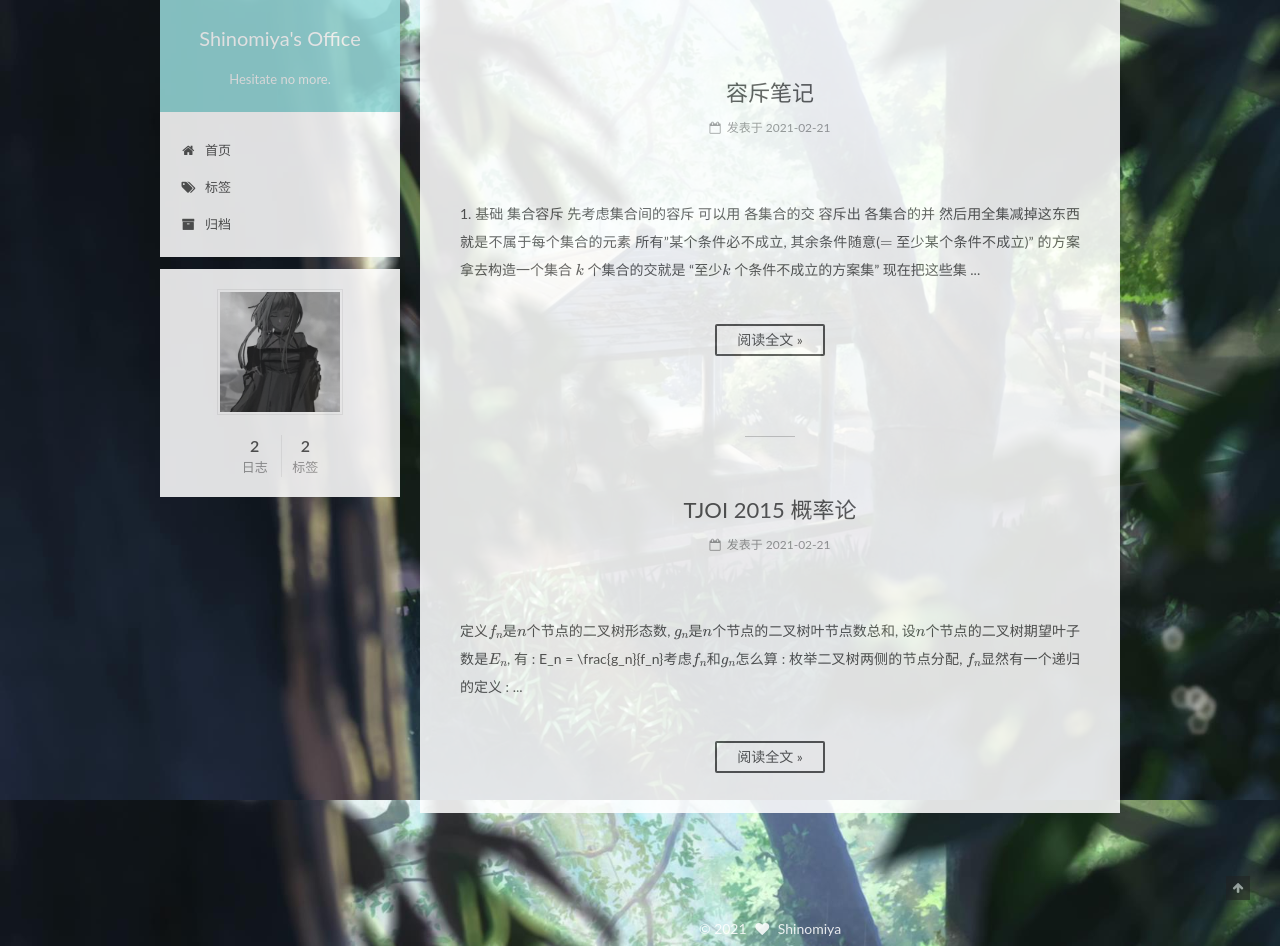
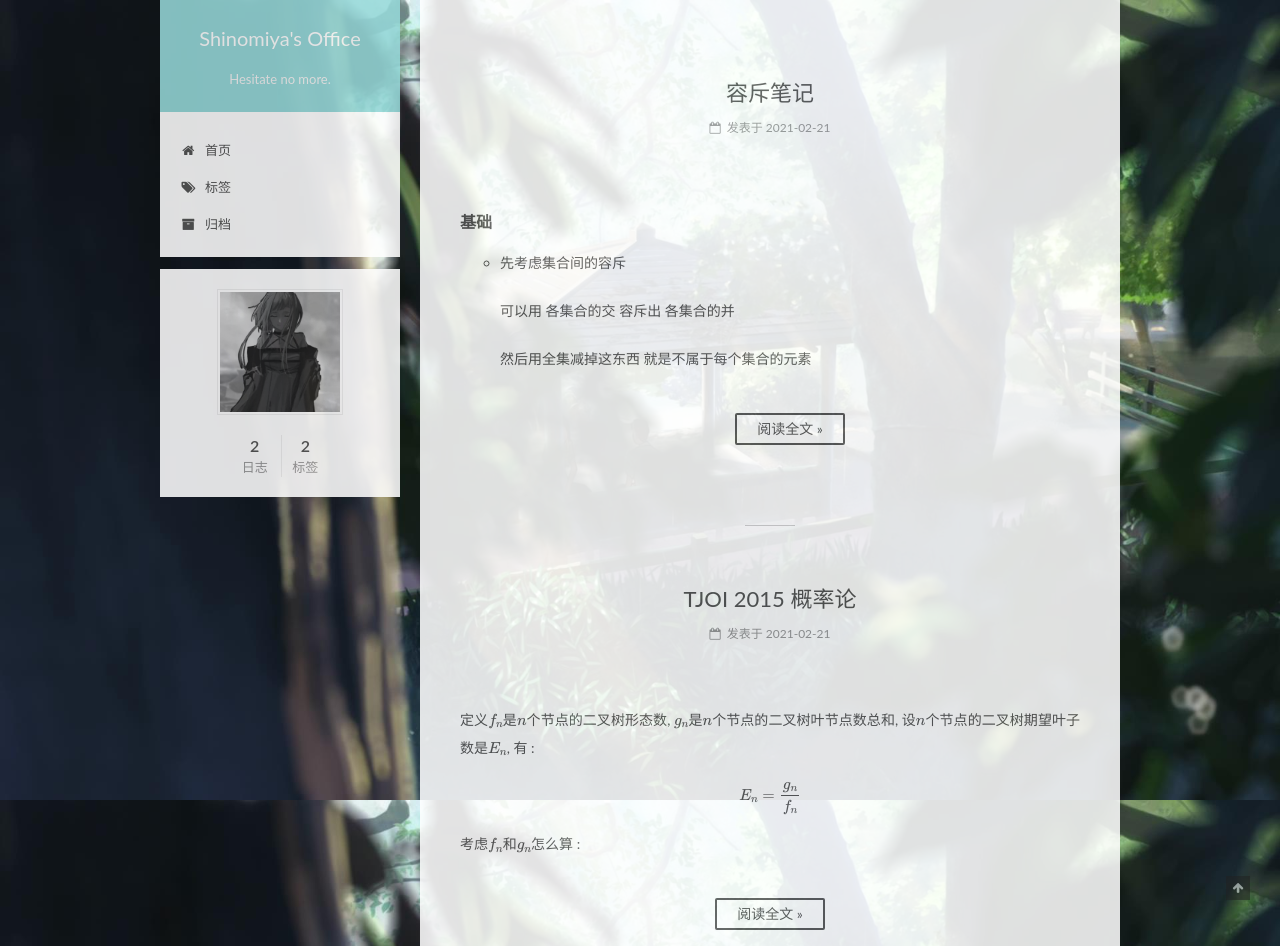
Before and after one commit to ClovisBray/ClovisBray.github.io, a plain HTML site: page index.html in a window 1280 px wide. Shown: the top 946 px of the page. Drawn offline with nearby package versions, Linux system fonts and the light colour scheme; some packages are replaced by stand-ins of ours.

Commit message:
Site updated: 2021-02-21 05:39:00

```diff
--- a/index.html
+++ b/index.html
@@ -309,15 +309,10 @@
 
 
 
-
-          1. 基础 集合容斥
-先考虑集合间的容斥
-可以用 各集合的交 容斥出 各集合的并
-然后用全集减掉这东西 就是不属于每个集合的元素
-所有”某个条件必不成立, 其余条件随意($=$ 至少某个条件不成立)” 的方案拿去构造一个集合
-$k$ 个集合的交就是 “至少$k$ 个条件不成立的方案集”
-现在把这些集
-          ...
+          <h4 id="基础"><a href="#基础" class="headerlink" title="基础"></a>基础</h4><ul>
+<li><p>先考虑集合间的容斥</p>
+<p>可以用 各集合的交 容斥出 各集合的并</p>
+<p>然后用全集减掉这东西 就是不属于每个集合的元素</p>
           <!--noindex-->
           <div class="post-button text-center">
             <a class="btn" href="/2021/02/21/%E5%AE%B9%E6%96%A5%E7%AC%94%E8%AE%B0/#more" rel="contents">
@@ -441,11 +436,8 @@ $k$ 个集合的交就是 “至少$k$ 个条件不成立的方案集”
 
 
 
-
-          定义$f_n$是$n$个节点的二叉树形态数, $g_n$是$n$个节点的二叉树叶节点数总和, 设$n$个节点的二叉树期望叶子数是$E_n$, 有 :
-E_n = \frac{g_n}{f_n}考虑$f_n$和$g_n$怎么算 :
-枚举二叉树两侧的节点分配, $f_n$显然有一个递归的定义 :
-          ...
+          <p>定义$f_n$是$n$个节点的二叉树形态数, $g_n$是$n$个节点的二叉树叶节点数总和, 设$n$个节点的二叉树期望叶子数是$E_n$, 有 :  </p>
+<script type="math/tex; mode=display">E_n = \frac{g_n}{f_n}</script><p>考虑$f_n$和$g_n$怎么算 :  </p>
           <!--noindex-->
           <div class="post-button text-center">
             <a class="btn" href="/2021/02/21/TJOI2015%20%E6%A6%82%E7%8E%87%E8%AE%BA/#more" rel="contents">
```
Also changed, not shown: 2021/02/21/TJOI2015 概率论/index.html (+4 -3 lines), 2021/02/21/容斥笔记/index.html (+7 -6 lines).
